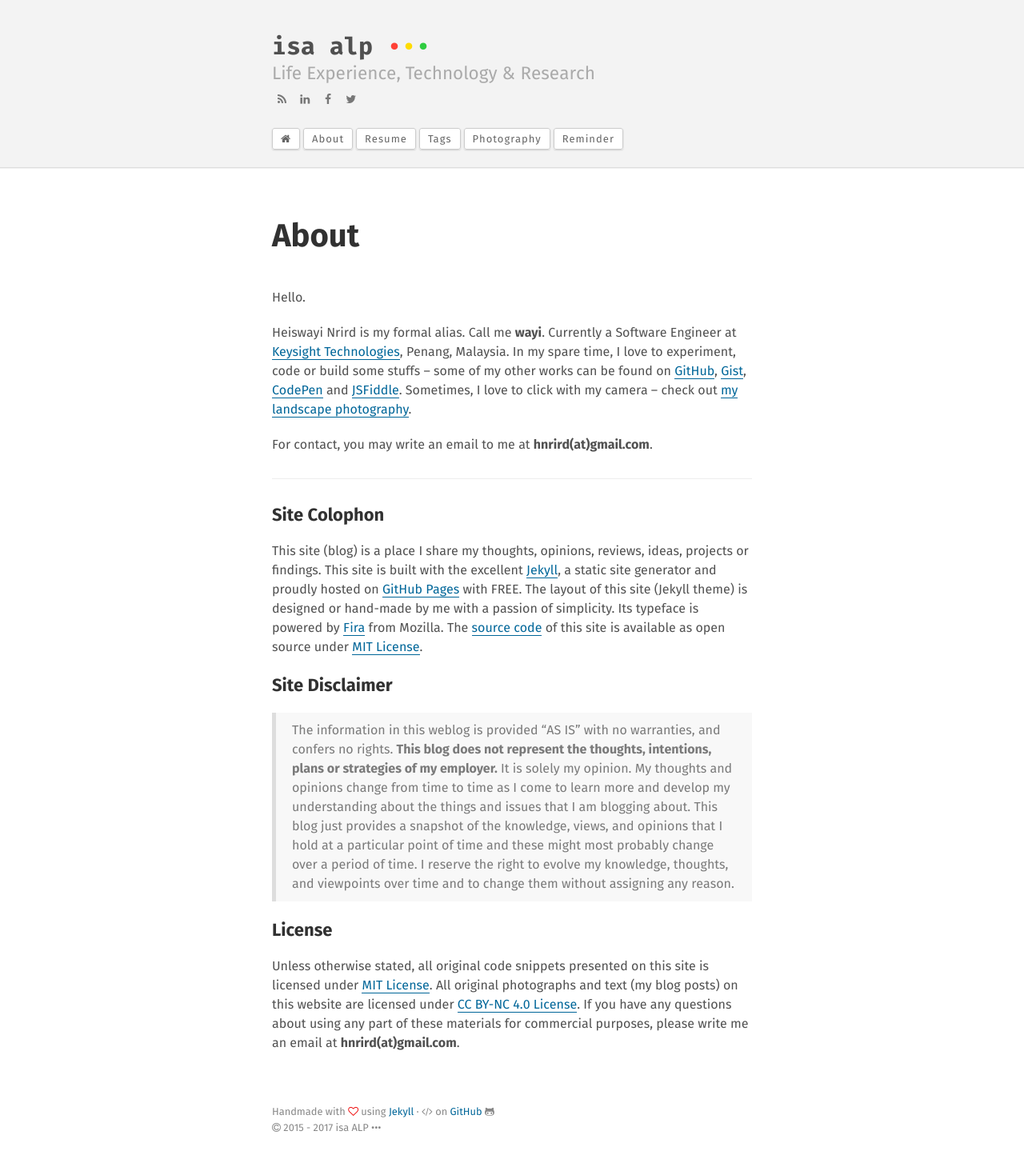
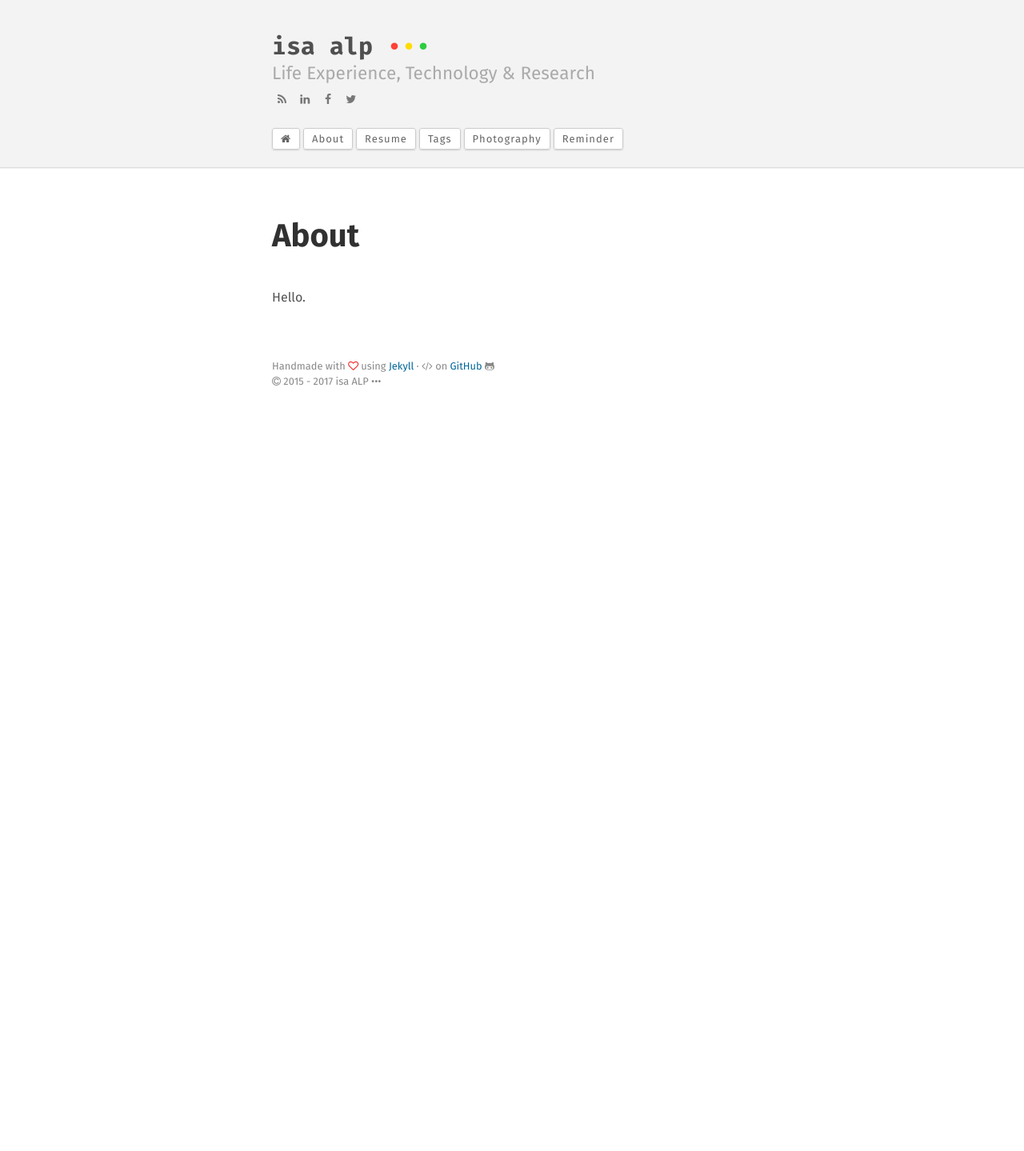
Before and after one commit to akbudaky/isaalp.github.io, a Jekyll site: the page built from about.md, in a window 1280 px wide. Shown: the whole page at 80% size. Built offline with Jekyll 4.4.1, drawn with Linux system fonts in a browser that asks for light colours; after the commit the page ends 900 px from its top, so only the background shows below that.

Commit message:
Update about.md

```diff
--- a/about.md
+++ b/about.md
@@ -1,26 +1,8 @@
 ---
 layout: page
 title: About
-description: Little information about the human behind this site.
+description: isa alp
 keywords: about page, about me
 ---
 
 Hello.
-
-Heiswayi Nrird is my formal alias. Call me **wayi**. Currently a Software Engineer at [Keysight Technologies](http://www.keysight.com), Penang, Malaysia. In my spare time, I love to experiment, code or build some stuffs ― some of my other works can be found on [GitHub](http://heiswayi.github.io/my-repos/), [Gist](http://heiswayi.github.io/my-gists/), [CodePen](http://codepen.io/heiswayi/) and [JSFiddle](http://jsfiddle.net/user/heiswayi/). Sometimes, I love to click with my camera ― check out [my landscape photography](https://heiswayi.github.io/my-photography/).
-
-For contact, you may write an email to me at **hnrird(at)gmail.com**.
-
----
-
-#### Site Colophon
-
-This site (blog) is a place I share my thoughts, opinions, reviews, ideas, projects or findings. This site is built with the excellent [Jekyll](http://jekyllrb.com), a static site generator and proudly hosted on [GitHub Pages](https://pages.github.com/) with FREE. The layout of this site (Jekyll theme) is designed or hand-made by me with a passion of simplicity. Its typeface is powered by [Fira](https://github.com/mozilla/Fira) from Mozilla. The [source code](http://github.com/heiswayi/heiswayi.github.io) of this site is available as open source under [MIT License](http://heiswayi.github.io/mit-license).
-
-#### Site Disclaimer
-
-> The information in this weblog is provided "AS IS" with no warranties, and confers no rights. **This blog does not represent the thoughts, intentions, plans or strategies of my employer.** It is solely my opinion. My thoughts and opinions change from time to time as I come to learn more and develop my understanding about the things and issues that I am blogging about. This blog just provides a snapshot of the knowledge, views, and opinions that I hold at a particular point of time and these might most probably change over a period of time. I reserve the right to evolve my knowledge, thoughts, and viewpoints over time and to change them without assigning any reason.
-
-#### License
-
-Unless otherwise stated, all original code snippets presented on this site is licensed under [MIT License](http://heiswayi.github.io/mit-license). All original photographs and text (my blog posts) on this website are licensed under [CC BY-NC 4.0 License](https://creativecommons.org/licenses/by-nc/4.0/). If you have any questions about using any part of these materials for commercial purposes, please write me an email at **hnrird(at)gmail.com**.
```
